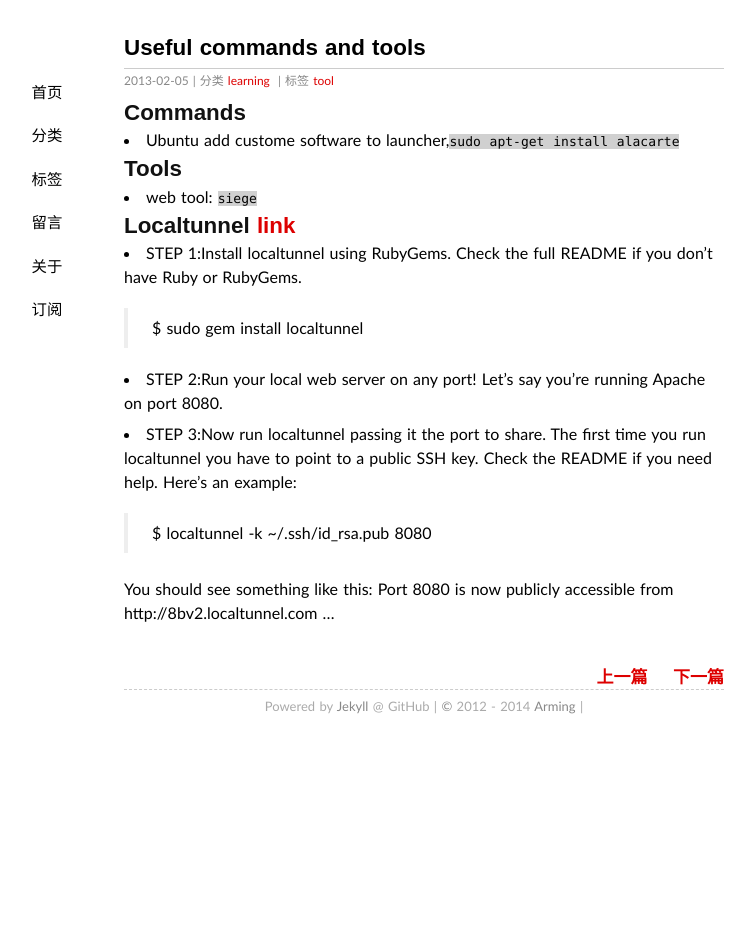
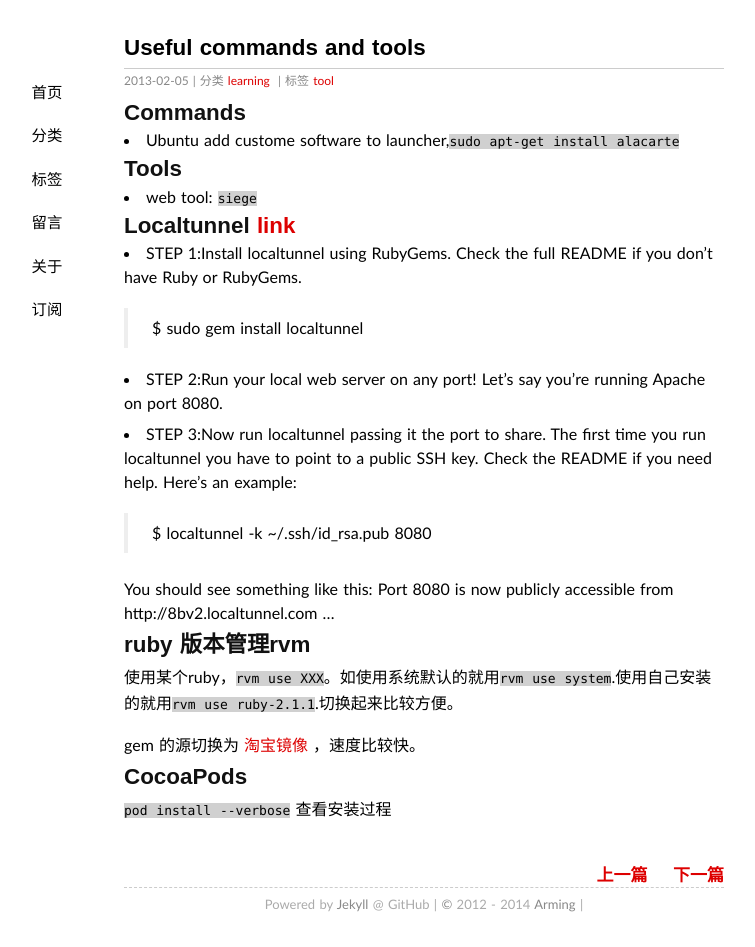
Before and after one commit to mrmign/mrmign.github.com, a Jekyll site: the page built from _posts/2013-02-05-tools.md, in a window 1280 px wide. Shown: the whole page, without its empty margins (216-971 px from the left). Built offline with Jekyll 4.4.1, drawn with Linux system fonts in a browser that asks for light colours; some web fonts are replaced; comment, search, counter and statistics services are not loaded; before the commit the page ends 900 px from its top, so only the background shows below that.

Commit message:
add rvm and taobao gem mirrors

```diff
--- a/_posts/2013-02-05-tools.md
+++ b/_posts/2013-02-05-tools.md
@@ -27,3 +27,13 @@ description: Useful tools that need to be familiar with.
 
 You should see something like this:
 Port 8080 is now publicly accessible from http://8bv2.localtunnel.com ...
+
+## ruby 版本管理rvm
+
+使用某个ruby，`rvm use XXX`。如使用系统默认的就用`rvm use system`.使用自己安装的就用`rvm use ruby-2.1.1`.切换起来比较方便。
+
+gem 的源切换为 [淘宝镜像](http://ruby.taobao.org/) ，速度比较快。
+
+## CocoaPods ##
+
+`pod install --verbose` 查看安装过程
```
